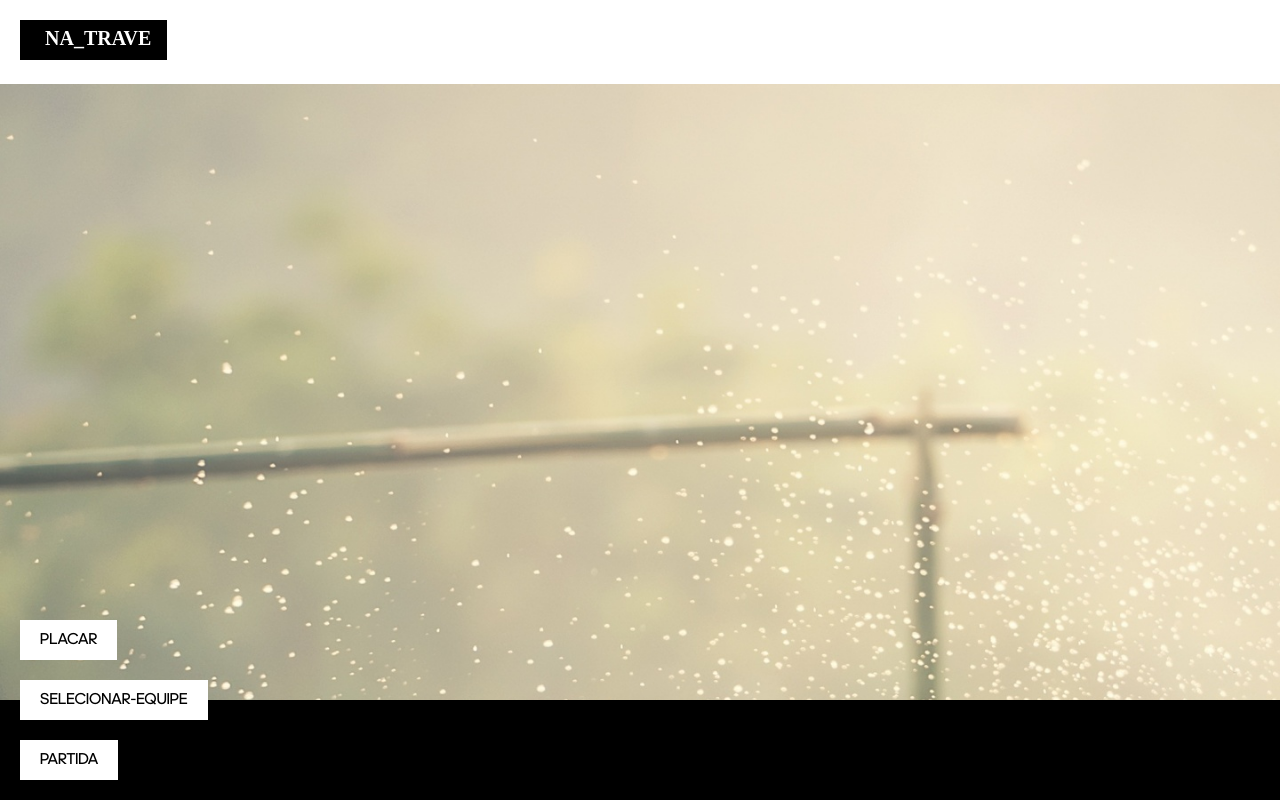
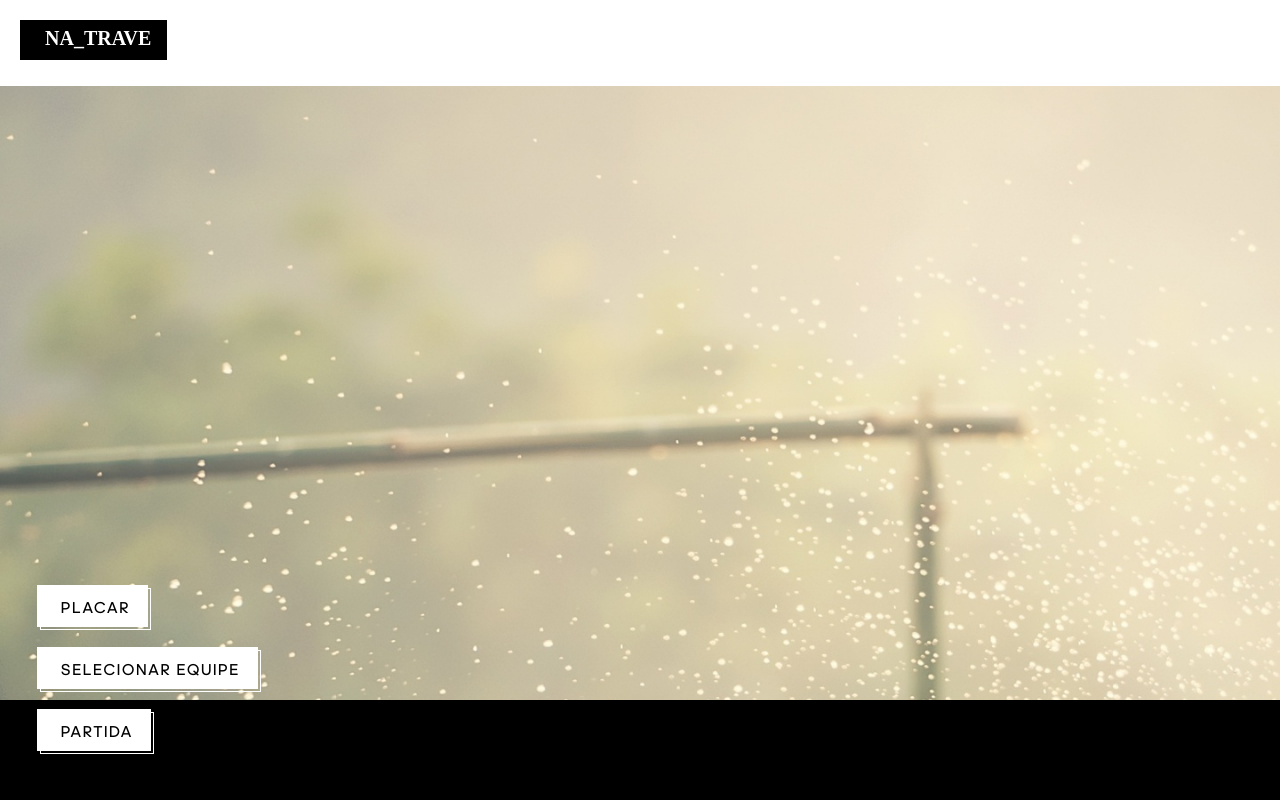
Before and after one commit to csbs1985/na-trave-ngx, an Angular app: page /principal in a window 1280 px wide. Built offline with nearby package versions, Linux system fonts and the light colour scheme.

Commit message:
up botao

```diff
--- a/src/app/principal/principal.component.html
+++ b/src/app/principal/principal.component.html
@@ -1,13 +1,3 @@
-<!-- <p>v. 24</p>
-<img
-  src="../assets/images/drawable-xxxhdpi/principal.png"
-  alt=""
-  style="background-size: cover;"
->
-<button (click)="selecionarPagina('partida')">Partida</button>
-<button (click)="selecionarPagina('placar')">Placar</button>
-<button (click)="selecionarPagina('selecionar-equipe')">Selecionar Equipe</button> -->
-
 <section>
   <div class="cabecalho">
     <img
@@ -19,19 +9,14 @@
   <menu>
     <ul *ngFor="let item of menu">
       <li>
-        <a (click)="selecionarPagina(item)">
-
+        <a
+          class="button"
+          (click)="selecionarPagina(item.link)"
+        >
           <div class="bottom"></div>
 
           <div class="top">
-
-            <div class="label">{{ item }}</div>
-
-            <div class="button-border button-border-left"></div>
-            <div class="button-border button-border-top"></div>
-            <div class="button-border button-border-right"></div>
-            <div class="button-border button-border-bottom"></div>
-
+            {{ item.label }}
           </div>
         </a>
       </li>
--- a/src/app/principal/principal.component.scss
+++ b/src/app/principal/principal.component.scss
@@ -14,19 +14,16 @@ section {
   }
 
   menu {
-    bottom: 0;
+    bottom: 26px;
     position: absolute;
     z-index: 2;
 
     ul>li {
-      background-color: $cor-base;
       display: inline-block;
       margin: 0 0 $tamanho-m $tamanho-m;
       padding: 0 $tamanho-m;
 
       a {
-        background-color: $cor-base;
-        line-height: $tamanho-g;
         text-transform: uppercase;
       }
     }
--- a/src/app/principal/principal.component.ts
+++ b/src/app/principal/principal.component.ts
@@ -1,4 +1,4 @@
-import { Component, OnInit } from '@angular/core';
+import { Component } from '@angular/core';
 import { Router } from '@angular/router';
 import { TipoRoute } from '../shared/enum/tipo-route.enum';
 
@@ -7,20 +7,25 @@ import { TipoRoute } from '../shared/enum/tipo-route.enum';
   templateUrl: './principal.component.html',
   styleUrls: ['./principal.component.scss']
 })
-export class PrincipalComponent implements OnInit {
-  menu = {}
+export class PrincipalComponent {
+  menu = [
+    {
+      link: 'placar',
+      label: 'placar'
+    },
+    {
+      link: 'selecionar-equipe',
+      label: 'selecionar equipe'
+    },
+    {
+      link: 'partida',
+      label: 'partida'
+    }
+  ];
 
   constructor(
     private route: Router
   ) { }
-
-  ngOnInit(): void {
-    this.menu = [
-      'placar',
-      'selecionar-equipe',
-      'partida'
-    ]
-  }
 
   /* tslint:disable:typedef */
   selecionarPagina(pagina: string) {
--- a/src/sass/_base.scss
+++ b/src/sass/_base.scss
@@ -3,4 +3,7 @@ body {
   height: 100%;
   margin: 0;
   font-family: 'adineuePRO-Regular';
+  font-size: 16px;
+  line-height: 110%;
+  letter-spacing: 2px;
 }
--- a/src/sass/_botao.scss
+++ b/src/sass/_botao.scss
@@ -1,109 +1,37 @@
-// .button {
-//   display: inline-block;
-//   text-decoration: none;
-//   position: relative;
-//   margin-top: 40px;
-// }
+@import './variables';
 
-// .button .bottom {
-//   position: absolute;
-//   left: 7px;
-//   top: 7px;
-//   width: 100%;
-//   height: 100%;
-//   background-color: #2acdc1;
-//   display: block;
-//   -webkit-transition: all .15s ease-out;
-//   -moz-transition: all .15s ease-out;
-//   -o-transition: all .15s ease-out;
-//   transition: all .15s ease-out;
-// }
-
-// .button .top {
-//   position: relative;
-//   left: 0;
-//   top: 0;
-//   width: 100%;
-//   height: 100%;
-//   padding: 24px 34px 22px 34px;
-//   border: 2px solid #04049d;
-// }
-
-// .button-dark .top {
-//   border: 2px solid #fff;
-// }
-
-// .button .top .label {
-//   font-family: sans-serif;
-//   font-weight: 600;
-//   color: #04049d;
-//   font-size: 12px;
-//   line-height: 110%;
-//   letter-spacing: 2px;
-//   text-align: center;
-//   text-transform: uppercase;
-//   -webkit-transition: all .15s ease-out;
-//   -moz-transition: all .15s ease-out;
-//   -o-transition: all .15s ease-out;
-//   transition: all .15s ease-out;
-// }
-
-// .button-dark .top .label {
-//   color: #fff;
-// }
-
-// .button:hover .bottom {
-//   left: 0;
-//   top: 0;
-//   background-color: #f3f3f3;
-// }
-
-.button:hover .top .label {
-  color: #2acdc1;
+.button {
+  display: inline-block;
+  text-decoration: none;
+  position: relative;
 }
 
-.button-border {
+.bottom {
   position: absolute;
-  -webkit-transition: all .25s ease-out;
-  -moz-transition: all .25s ease-out;
-  -o-transition: all .25s ease-out;
-  transition: all .25s ease-out;
+  left: -3px;
+  top: -3px;
+  width: 100%;
+  height: 100%;
+  background-color: $cor-base;
+  display: block;
+  -webkit-transition: all .15s ease-out;
+  -moz-transition: all .15s ease-out;
+  -o-transition: all .15s ease-out;
+  transition: all .15s ease-out;
 }
 
-// .button:hover .top .button-border-left,
-// .button:hover .top .button-border-right {
-//   height: calc(100% + 2px);
-// }
-
-// .button:hover .top .button-border-top,
-// .button:hover .top .button-border-bottom {
-//   width: calc(100% + 2px);
-// }
-
-.button-border-left {
-  left: -2px;
-  bottom: -2px;
-  width: 2px;
-  height: 0;
+.top {
+  position: relative;
+  left: 0;
+  top: 0;
+  height: 100%;
+  padding: 0px $tamanho-m;
+  line-height: $tamanho-g;
+  border: 0.5px solid $cor-base;
 }
 
-.button-border-top {
-  left: -2px;
-  top: -2px;
-  width: 0;
-  height: 2px;
+.top:active {
+  left: -3;
+  top: -3;
+  background-color: $cor-base;
 }
-
-.button-border-right {
-  right: -2px;
-  top: -2px;
-  width: 2px;
-  height: 0;
-}
-
-.button-border-bottom {
-  right: -2px;
-  bottom: -2px;
-  width: 0;
-  height: 2px;
-}
```
